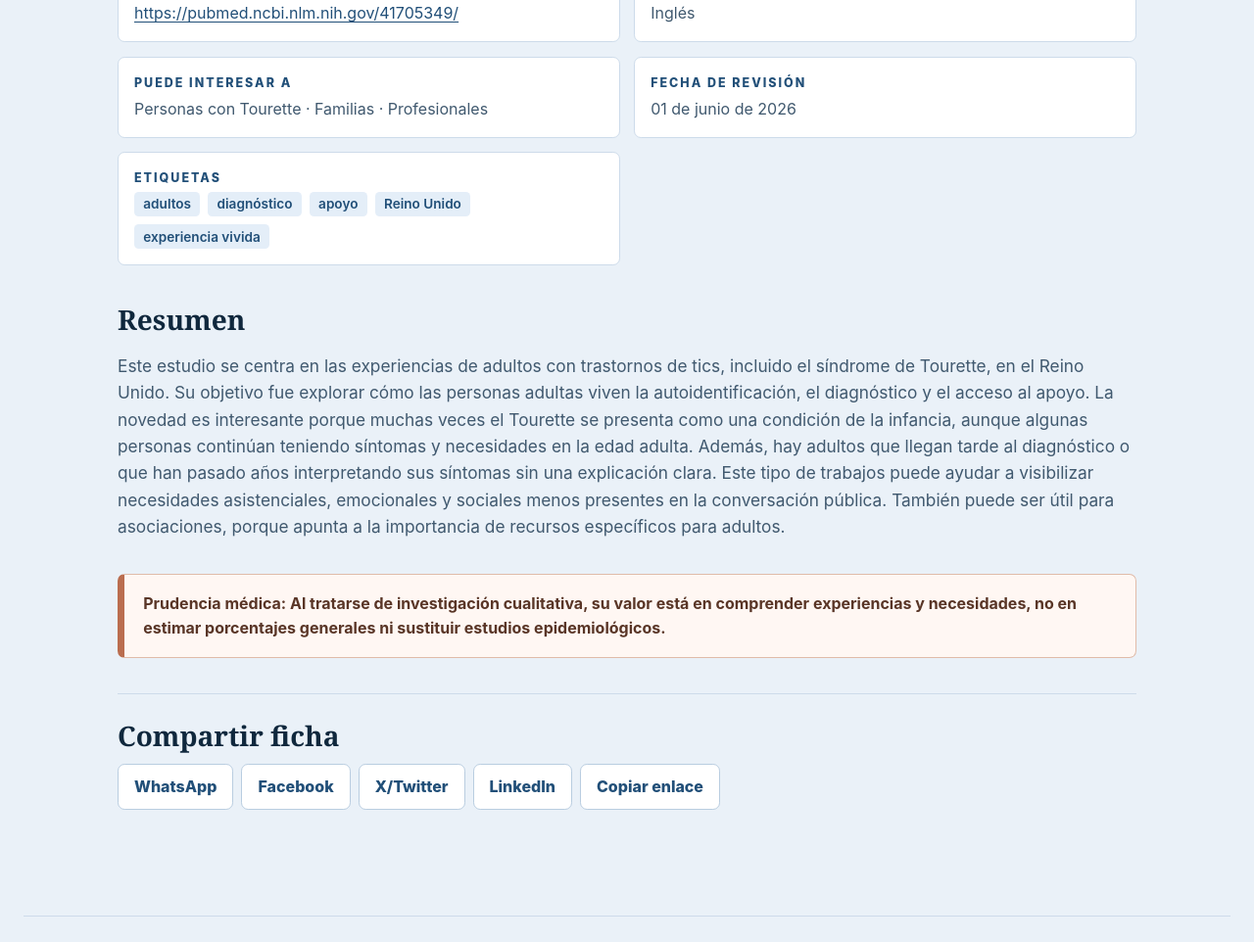
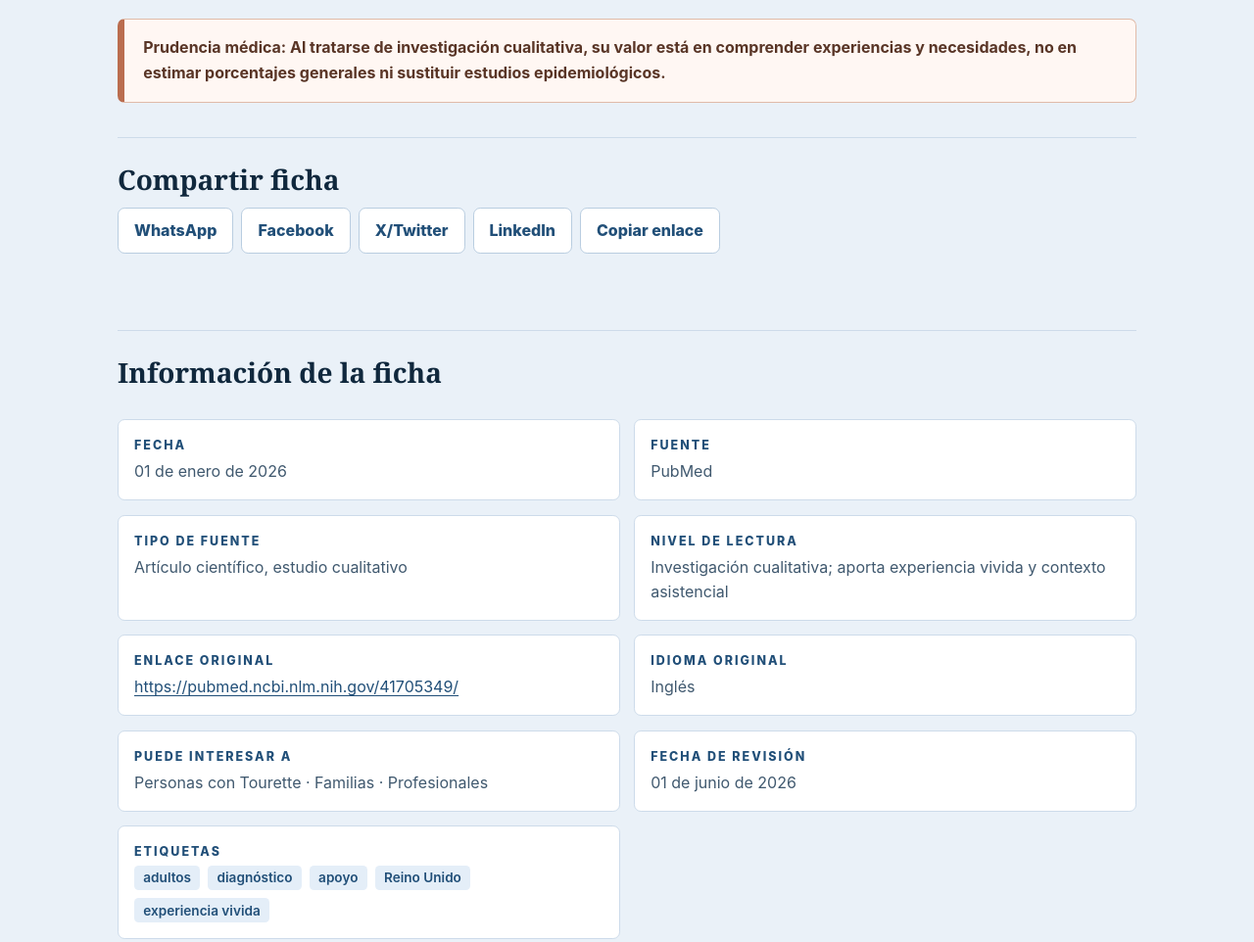
Before and after one commit to sergioberdiales/novedades-tourette, an Astro site: page /novedades-tourette/posts/adultos-tics-diagnostico-apoyo-reino-unido in a window 1280 px wide. Shown: the part 855-1817 px from the top of the page at 98% size. Built offline with nearby package versions, Linux system fonts and the light colour scheme; Astro itself is replaced by a stand-in of ours.

Commit message:
Reordenar contenido de fichas

```diff
--- a/src/pages/posts/[slug].astro
+++ b/src/pages/posts/[slug].astro
@@ -52,6 +52,29 @@ const formatDate = (date: Date) =>
       <h1>{post.data.title}</h1>
       <p class="lead">{post.data.excerpt}</p>
 
+      <section class="content-section">
+        <h2>Resumen</h2>
+        <p>{post.data.summary}</p>
+      </section>
+
+      <p class="medical-note" role="note">
+        Prudencia médica: {post.data.caution}
+      </p>
+
+      <section class="share-panel" aria-labelledby="share-title">
+        <h2 id="share-title">Compartir ficha</h2>
+        <div class="share-actions">
+          <a href={`https://wa.me/?text=${shareText}%20${encodedUrl}`}>WhatsApp</a>
+          <a href={`https://www.facebook.com/sharer/sharer.php?u=${encodedUrl}`}>Facebook</a>
+          <a href={`https://twitter.com/intent/tweet?text=${shareText}&url=${encodedUrl}`}>X/Twitter</a>
+          <a href={`https://www.linkedin.com/sharing/share-offsite/?url=${encodedUrl}`}>LinkedIn</a>
+          <button type="button" data-copy-link={shareUrl}>Copiar enlace</button>
+        </div>
+        <p class="copy-status" aria-live="polite" data-copy-status></p>
+      </section>
+
+      <section class="metadata-section" aria-labelledby="metadata-title">
+        <h2 id="metadata-title">Información de la ficha</h2>
         <dl class="post-facts">
           <div>
             <dt>Fecha</dt>
@@ -90,26 +113,6 @@ const formatDate = (date: Date) =>
             <dd class="tag-list">{post.data.tags.map((tag) => <span>{tag}</span>)}</dd>
           </div>
         </dl>
-
-      <section class="content-section">
-        <h2>Resumen</h2>
-        <p>{post.data.summary}</p>
-      </section>
-
-      <p class="medical-note" role="note">
-        Prudencia médica: {post.data.caution}
-      </p>
-
-      <section class="share-panel" aria-labelledby="share-title">
-        <h2 id="share-title">Compartir ficha</h2>
-        <div class="share-actions">
-          <a href={`https://wa.me/?text=${shareText}%20${encodedUrl}`}>WhatsApp</a>
-          <a href={`https://www.facebook.com/sharer/sharer.php?u=${encodedUrl}`}>Facebook</a>
-          <a href={`https://twitter.com/intent/tweet?text=${shareText}&url=${encodedUrl}`}>X/Twitter</a>
-          <a href={`https://www.linkedin.com/sharing/share-offsite/?url=${encodedUrl}`}>LinkedIn</a>
-          <button type="button" data-copy-link={shareUrl}>Copiar enlace</button>
-        </div>
-        <p class="copy-status" aria-live="polite" data-copy-status></p>
       </section>
     </article>
   </main>
--- a/src/styles/global.css
+++ b/src/styles/global.css
@@ -760,7 +760,8 @@ dd a {
 }
 
 .content-section h2,
-.share-panel h2 {
+.share-panel h2,
+.metadata-section h2 {
   margin-bottom: 0.8rem;
   font-size: 1.75rem;
 }
@@ -784,6 +785,12 @@ dd a {
 
 .share-panel {
   margin-top: 2.2rem;
+  padding-top: 1.7rem;
+  border-top: 1px solid var(--line);
+}
+
+.metadata-section {
+  margin-top: 2.6rem;
   padding-top: 1.7rem;
   border-top: 1px solid var(--line);
 }
```
Lines whose indentation alone changed are shown as unchanged.
